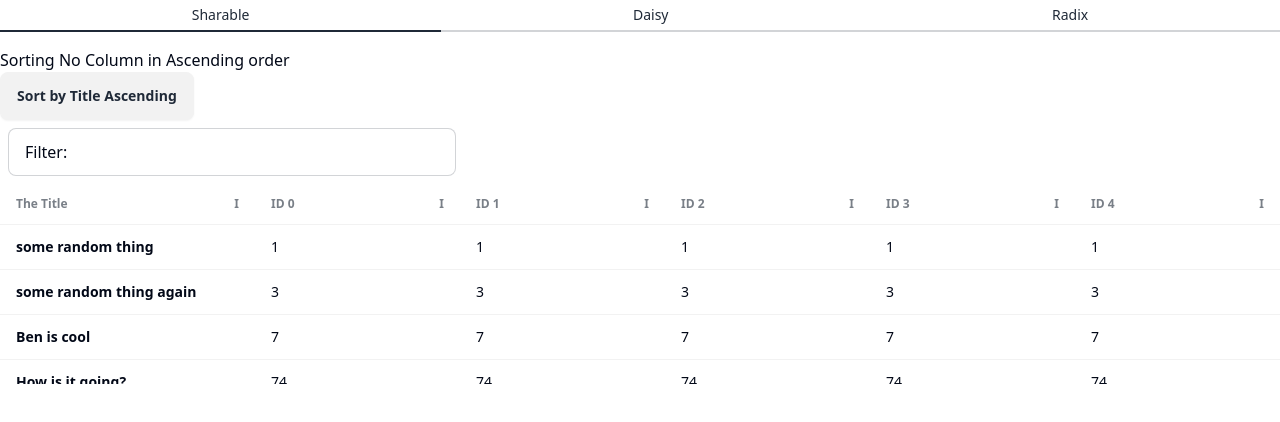
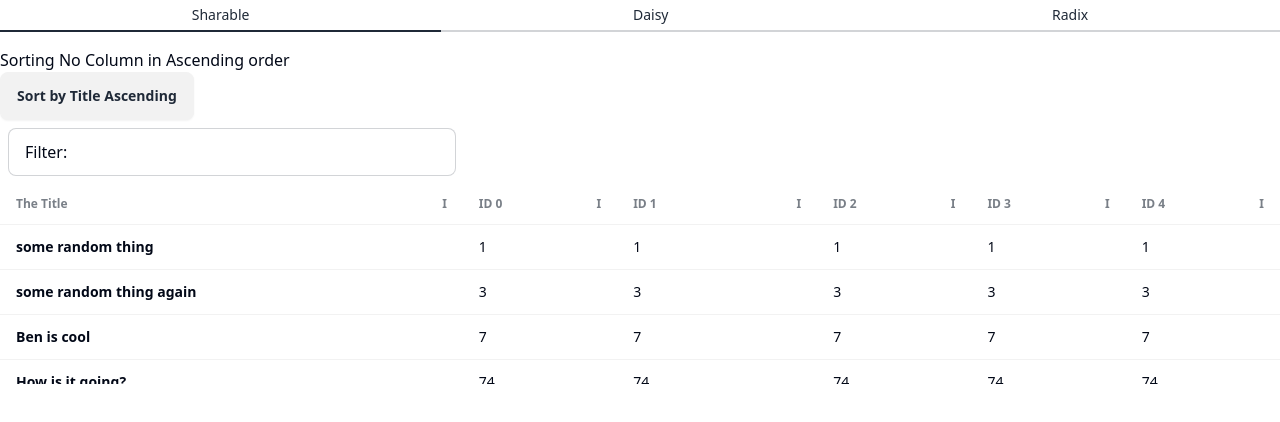
Before and after one commit to literalpie/my-vue-app, a React (Vite) app: page / in a window 1280 px wide. Shown: the top 422 px of the page. Built offline with nearby package versions, Linux system fonts and the light colour scheme.

Commit message:
add flexSizing feature

```diff
--- a/src/App.tsx
+++ b/src/App.tsx
@@ -88,13 +88,29 @@ const ReusableTableWithStuff = () => {
           columnHelper.accessor("title", {
             cell: (cell) => <b>{cell.getValue()}</b>,
             header: () => "The Title",
+            meta: {
+              flexSizing: {
+                grow: 3,
+                maxSize: 500,
+                shrink: 0,
+              },
+            },
+            size: 300,
             sortingFn: (first, second) =>
               first.getValue<string>("title").length -
               second.getValue<string>("title").length,
           }),
           columnHelper.accessor("id", { size: 100, header: () => "ID 0" }),
           columnHelper.accessor("id", {
-            size: 100,
+            meta: {
+              flexSizing: {
+                grow: 0,
+                maxSize: 300,
+                minSize: 50,
+                shrink: 1,
+              },
+            },
+            size: 200,
             header: () => "ID 1",
             id: "id1",
           }),
--- a/src/ReusableTable.tsx
+++ b/src/ReusableTable.tsx
@@ -15,6 +15,7 @@ import { useVirtualizer } from "@tanstack/react-virtual";
 import React, { createContext, useContext } from "react";
 
 import { useState } from "react";
+import { FlexSizingFeature } from "./flexSizingFeature";
 
 /** Only the rendering of a basic table - all state must be managed outside and passed in. */
 export const TableDisplay = <T,>({
@@ -59,8 +60,10 @@ export const TableDisplay = <T,>({
                   <th
                     style={{
                       flexBasis: header.column.getSize(),
-                      flexGrow: 1,
-                      flexShrink: 0,
+                      flexGrow: header.column.getFlexSizing().grow,
+                      flexShrink: header.column.getFlexSizing().shrink,
+                      maxWidth: header.column.getFlexSizing().maxSize,
+                      minWidth: header.column.getFlexSizing().minSize,
                       display: "flex",
                       flexDirection: "row",
                       justifyContent: "space-between",
@@ -118,8 +121,10 @@ export const TableDisplay = <T,>({
                       key={cell.id}
                       style={{
                         flexBasis: cell.column.getSize(),
-                        flexGrow: 1,
-                        flexShrink: 0,
+                        flexGrow: cell.column.getFlexSizing().grow,
+                        flexShrink: cell.column.getFlexSizing().shrink,
+                        maxWidth: cell.column.getFlexSizing().maxSize,
+                        minWidth: cell.column.getFlexSizing().minSize,
                       }}
                     >
                       {flexRender(
@@ -174,8 +179,10 @@ export const ReusableTable = <T,>({
     range: { startIndex: number; endIndex: number };
     tableState: TableState;
   }) => void;
+  // defaultColumn would be good.
 }) => {
   const table = useReactTable({
+    _features: [FlexSizingFeature],
     getCoreRowModel: getCoreRowModel(),
     getSortedRowModel: getSortedRowModel(),
     getFilteredRowModel: getFilteredRowModel(),
--- /dev/null
+++ b/src/flexSizingFeature.ts
@@ -0,0 +1,57 @@
+import { RowData, TableFeature } from "@tanstack/react-table";
+// define types for our new feature's custom state
+export type FlexSizingState = {
+  grow: number;
+  shrink: number;
+  maxSize: number;
+  minSize: number;
+};
+
+export interface FlexSizingColumn {
+  getFlexSizing: () => FlexSizingState;
+}
+export interface FlexSizingColumnMeta {
+  flexSizing: Partial<FlexSizingState>;
+}
+
+declare module "@tanstack/react-table" {
+  // eslint-disable-next-line @typescript-eslint/no-unused-vars
+  interface Column<TData extends RowData, TValue> extends FlexSizingColumn {}
+  // eslint-disable-next-line @typescript-eslint/no-unused-vars
+  interface ColumnMeta<TData extends RowData, TValue>
+    extends FlexSizingColumnMeta {}
+}
+
+const defaultFlexSizingState: FlexSizingState = {
+  grow: 1,
+  shrink: 0,
+  maxSize: 400,
+  minSize: 100,
+};
+// eslint-disable-next-line @typescript-eslint/no-explicit-any
+export const FlexSizingFeature: TableFeature<unknown> = {
+  createColumn: (
+    // eslint-disable-next-line @typescript-eslint/no-explicit-any
+    column,
+    table
+  ): void => {
+    column.getFlexSizing = () => {
+      const columnSizing = table.getState().columnSizing[column.id];
+      if (columnSizing) {
+        return {
+          grow: 0,
+          shrink: 0,
+          maxSize: columnSizing,
+          minSize: columnSizing,
+        };
+      }
+      return {
+        ...defaultFlexSizingState,
+        ...(column.columnDef.meta?.flexSizing ?? defaultFlexSizingState),
+      };
+    };
+  },
+  // maybe we could do something in createHeader to have things behave differently when resizing,
+  // But I think allowing in columns while also allowing resizing would be difficult.
+  // Would we have to calculate the flex widths ourselves so we know the widths of elements?
+};
```
